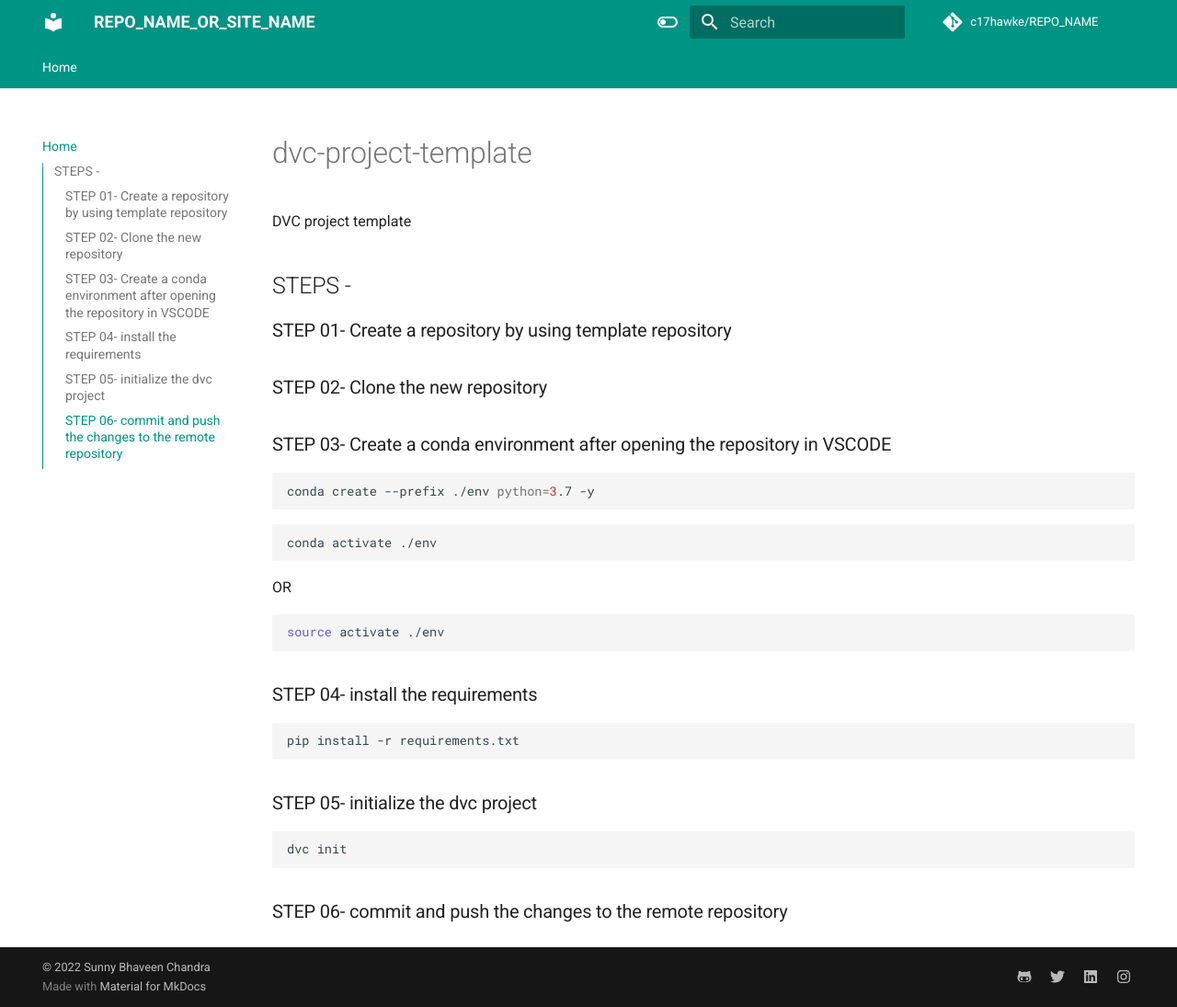
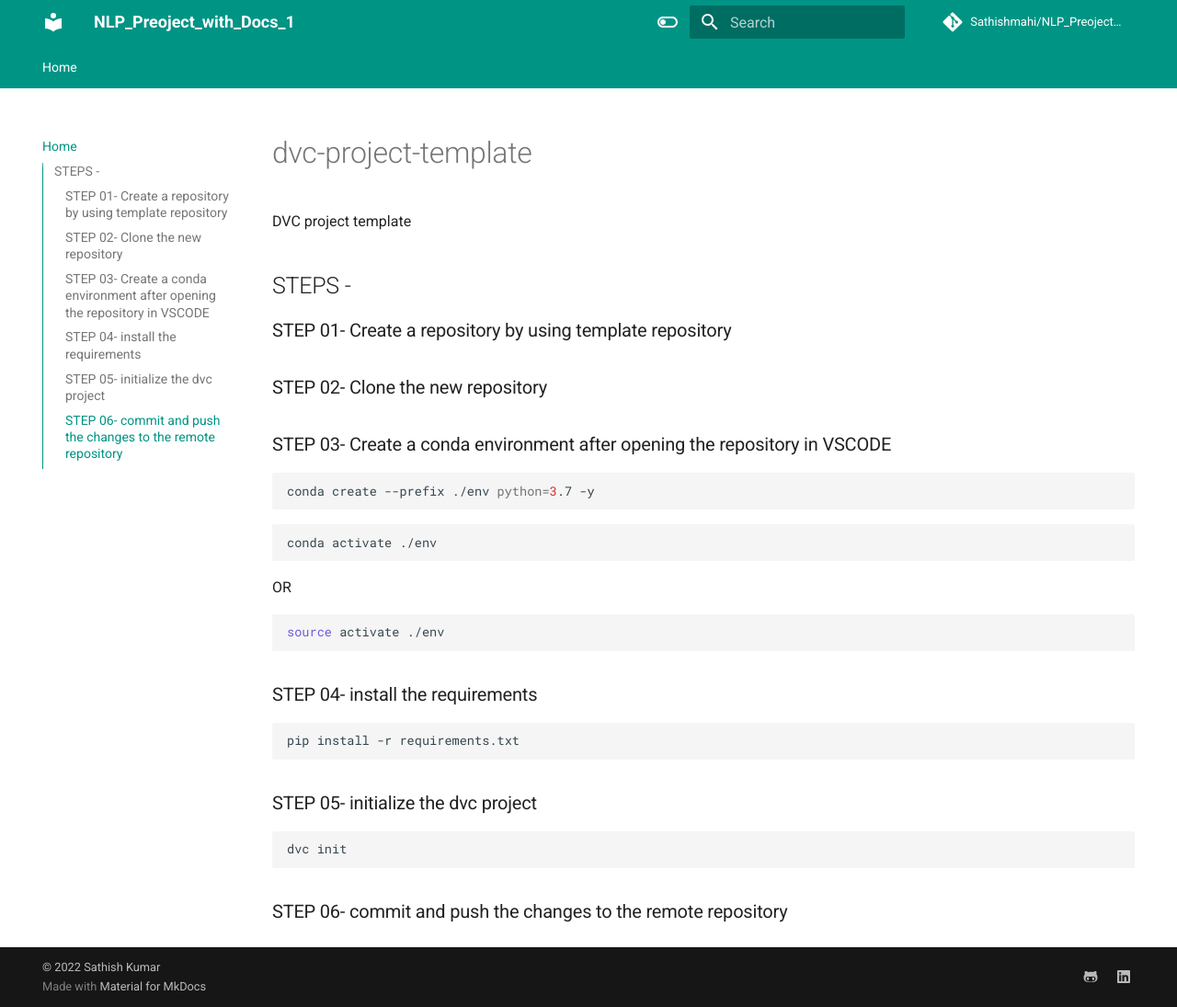
Before and after one commit to Sathishmahi/NLP_Preoject_with_Docs_1, an MkDocs documentation site: the page built from docs/index.md, in a window 1280 px wide and 1095 px high. Shown: the whole window at 92% size. Built offline with MkDocs 1.6.1 and Material for MkDocs 9.7.7, drawn with Linux system fonts in a browser that asks for light colours; comment, search, counter and statistics services are not loaded.

Commit message:
update mkdocs and ci yml files

```diff
--- a/mkdocs.yml
+++ b/mkdocs.yml
@@ -1,16 +1,16 @@
 # Project information
-site_name: REPO_NAME_OR_SITE_NAME
+site_name: NLP_Preoject_with_Docs_1
 # defeine TOC or order of website-
 nav:
   - Home: index.md
 
-site_author: Sunny Bhaveen Chandra
+site_author: Sathish Kumar
 site_description: >-
-  DESCRIPTION
+  This is a NLP_Preoject
 
 # Repository
-repo_name: c17hawke/REPO_NAME
-repo_url: https://github.com/c17hawke/REPO_NAME
+repo_name: Sathishmahi/NLP_Preoject_with_Docs_1
+repo_url: https://github.com/Sathishmahi/NLP_Preoject_with_Docs_1
 
 # Configuration
 theme:
@@ -39,13 +39,9 @@ theme:
 extra:
   social:
     - icon: fontawesome/brands/github-alt
-      link: https://github.com/c17hawke
-    - icon: fontawesome/brands/twitter
-      link: https://twitter.com/c17hawke
+      link: https://github.com/Sathishmahi
     - icon: fontawesome/brands/linkedin
-      link: https://linkedin.com/in/c17hawke
-    - icon: fontawesome/brands/instagram
-      link: https://www.instagram.com/c17hawke/
+      link: https://www.linkedin.com/in/sathish-kumar-414791238/
 
 extra_javascript:
   - javascripts/mathjax.js
@@ -70,4 +66,4 @@ plugins:
   - search
 
 copyright: |
-  &copy; 2022 <a href="https://github.com/c17hawke"  target="_blank" rel="noopener">Sunny Bhaveen Chandra</a>
+  &copy; 2022 <a href="https://github.com/Sathishmahi"  target="_blank" rel="noopener">Sathish Kumar</a>
```
Also changed, not shown: 1 other file.
